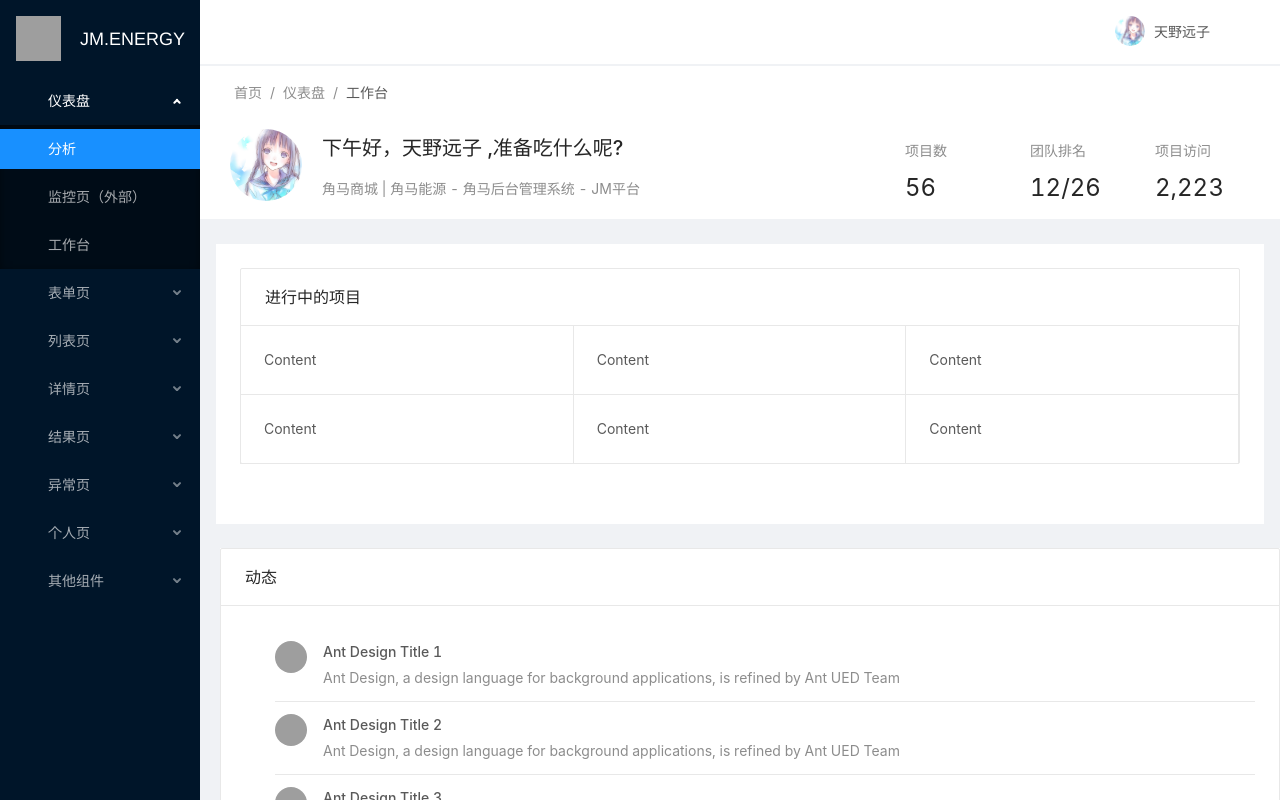
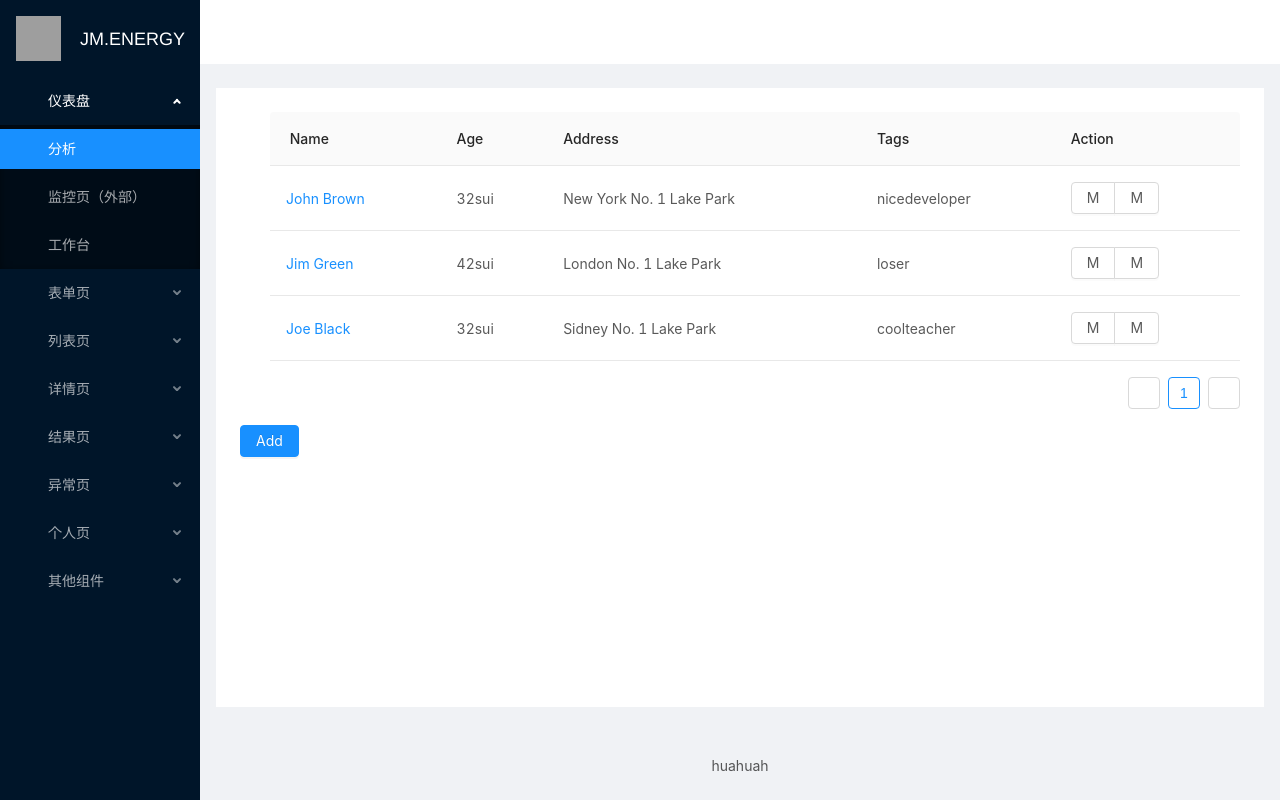
Before and after one commit to hua2/start-project, a Vue app: page /table in a window 1280 px wide. Built offline with nearby package versions, Linux system fonts and the light colour scheme; grey boxes are pictures that could not be loaded.

Commit message:
增删改查

```diff
--- a/package.json
+++ b/package.json
@@ -10,7 +10,8 @@
   "dependencies": {
     "ant-design-vue": "^1.3.8",
     "core-js": "^2.6.5",
-    "vue": "^2.6.10"
+    "vue": "^2.6.10",
+    "vue-router": "^3.0.3"
   },
   "devDependencies": {
     "@vue/cli-plugin-babel": "^3.7.0",
--- a/src/App.vue
+++ b/src/App.vue
@@ -1,19 +1,13 @@
 <template>
   <div id="app">
-    <HelloWorld></HelloWorld>
+    <!--<div id="nav">-->
+      <!--<router-link to="/">Home</router-link> |-->
+      <!--<router-link to="/about">About</router-link>-->
+    <!--</div>-->
+    <!--<router-view/>-->
+      <BasicLayout></BasicLayout>
   </div>
 </template>
-
-<script>
-import HelloWorld from './components/HelloWorld.vue'
-
-export default {
-  name: 'app',
-  components: {
-    HelloWorld
-  }
-}
-</script>
 
 <style>
   * {
@@ -33,3 +27,9 @@ export default {
   }
 
 </style>
+<script>
+    import BasicLayout from "./components/BasicLayout";
+    export default {
+        components: {BasicLayout}
+    }
+</script>
--- a/src/components/HelloWorld.vue
+++ b/src/components/BasicLayout.vue
@@ -5,7 +5,6 @@
                 collapsible
                 v-model="collapsed"
         >
-            <!--<div class="logo"/>-->
             <div class="logo">
                 <h1>JM.ENERGY</h1>
             </div>
@@ -18,9 +17,15 @@
             >
                 <a-sub-menu key="sub1">
                     <span slot="title"><a-icon type="pie-chart"/><span>仪表盘</span></span>
-                    <a-menu-item key="1">分析</a-menu-item>
-                    <a-menu-item key="2">监控页（外部）</a-menu-item>
-                    <a-menu-item key="3">工作台</a-menu-item>
+                    <a-menu-item key="1">
+                        <router-link to="/">分析</router-link>
+                    </a-menu-item>
+                    <a-menu-item key="2">
+                        <router-link to="/about">监控页（外部）</router-link>
+                    </a-menu-item>
+                    <a-menu-item key="3">
+                        <router-link to="/table"> 工作台</router-link>
+                    </a-menu-item>
                 </a-sub-menu>
                 <a-sub-menu key="sub2">
                     <span slot="title"><a-icon type="form"/><span>表单页</span></span>
@@ -69,93 +74,22 @@
                         :type="collapsed ? 'menu-unfold' : 'menu-fold'"
                         @click="()=> collapsed = !collapsed"
                 />
-                <div class="content-box">
-                    <a href="http://javayuan.cn/" target="_blank">
-                        <a-icon type="question-circle-o"></a-icon>
-                    </a>
-                    <a-icon type="bell"></a-icon>
-                    <img src="../assets/avatar2.jpg" alt="">
-                    <span>天野远子</span>
-                </div>
-                <div class="avatar">
-                    <a-breadcrumb style="padding: 16px 10px">
-                        <a-breadcrumb-item>首页</a-breadcrumb-item>
-                        <a-breadcrumb-item>仪表盘</a-breadcrumb-item>
-                        <a-breadcrumb-item>工作台</a-breadcrumb-item>
-                    </a-breadcrumb>
-                </div>
-                <div class="row">
-                    <div class="avatar-left">
-                        <span><img src="../assets/avatar2.jpg" alt=""/></span>
-                    </div>
-                    <div class="headerContent">
-                        <div class="title">
-                            下午好，天野远子 <span>,准备吃什么呢?</span>
-                        </div>
-                        <div>角马商城 | 角马能源 - 角马后台管理系统 - JM平台</div>
-                    </div>
-                    <div class="extra">
-                        <div class="ant-col-8">
-                            <div class="header-info">
-                                <span class="top">项目数</span>
-                                <p class="bottom">56</p>
-                            </div>
-                        </div>
-                        <div class="ant-col-8">
-                            <div class="header-info">
-                                <span>团队排名</span>
-                                <p>12/26</p>
-                            </div>
-                        </div>
-                        <div class="ant-col-8">
-                            <div class="header-info">
-                                <span>项目访问</span>
-                                <p>2,223</p>
-                            </div>
-                        </div>
-                    </div>
-                </div>
             </a-layout-header>
-            <a-layout-content
-                    :style="{ margin: '24px 16px', padding: '24px', background: '#fff', minHeight: '280px',marginTop: '180px' }">
-                <a-card title="进行中的项目">
-                    <a-card-grid style="width:33.3%;textAlign:'center'">Content</a-card-grid>
-                    <a-card-grid style="width:33.3%;textAlign:'center'">Content</a-card-grid>
-                    <a-card-grid style="width:33.3%;textAlign:'center'">Content</a-card-grid>
-                    <a-card-grid style="width:33.3%;textAlign:'center'">Content</a-card-grid>
-                    <a-card-grid style="width:33.3%;textAlign:'center'">Content</a-card-grid>
-                    <a-card-grid style="width:33.3%;textAlign:'center'">Content</a-card-grid>
-                </a-card>
+            <a-layout-content :style="{ margin: '24px 16px', padding: '24px', background: '#fff', minHeight: '280px' }">
+                <router-view/>
             </a-layout-content>
-            <a-layout-content>
-                <a-card :loading="loading" title="动态" >
-                    <a-list
-                            itemLayout="horizontal"
-                            :dataSource="data">
-                        <a-list-item slot="renderItem" slot-scope="item, index">
-                            <a-list-item-meta
-                                    description="Ant Design, a design language for background applications, is refined by Ant UED Team">
-                                <a slot="title" href="https://vue.ant.design/">{{item.title}}</a>
-                                <a-avatar slot="avatar"
-                                          src="https://zos.alipayobjects.com/rmsportal/ODTLcjxAfvqbxHnVXCYX.png"/>
-                            </a-list-item-meta>
-                        </a-list-item>
-                    </a-list>
-                </a-card>
-            </a-layout-content>
+            <a-layout-footer style="text-align: center">
+                huahuah
+            </a-layout-footer>
 
-            <a-layout-footer style="text-align: center">
-                JM Design ©2019 Created by Hua Hua
-            </a-layout-footer>
 
         </a-layout>
     </a-layout>
 </template>
 <script>
-    import ALayoutSider from "ant-design-vue/es/layout/Sider";
 
     export default {
-        components: {ALayoutSider},
+        components: {},
         data() {
             return {
                 collapsed: false,
@@ -250,7 +184,6 @@
         background: #fff;
     }
 
-
     .row .avatar-left img {
         border-radius: 72px;
         display: block;
--- a/src/main.js
+++ b/src/main.js
@@ -2,10 +2,12 @@ import Vue from 'vue'
 import Antd from 'ant-design-vue'
 import App from './App'
 import 'ant-design-vue/dist/antd.css'
+import router from './router'
 Vue.config.productionTip = false
 
 Vue.use(Antd)
 
 new Vue({
+  router,
   render: h => h(App)
 }).$mount("#app");
--- /dev/null
+++ b/src/router.js
@@ -0,0 +1,33 @@
+import Vue from 'vue'
+import Router from 'vue-router'
+import Home from './views/Home.vue'
+
+Vue.use(Router)
+
+export default new Router({
+  mode: 'history',
+  base: process.env.BASE_URL,
+  routes: [
+    {
+      path: '/',
+      name: 'home',
+      component: Home
+    },
+    {
+      path: '/about',
+      name: 'about',
+      // route level code-splitting
+      // this generates a separate chunk (about.[hash].js) for this route
+      // which is lazy-loaded when the route is visited.
+      component: () => import(/* webpackChunkName: "about" */ './views/About.vue')
+    },
+      {
+          path: '/table',
+          name: 'table',
+          // route level code-splitting
+          // this generates a separate chunk (about.[hash].js) for this route
+          // which is lazy-loaded when the route is visited.
+          component: () => import(/* webpackChunkName: "table" */ './views/Table.vue')
+      }
+  ]
+})
--- /dev/null
+++ b/src/views/About.vue
@@ -0,0 +1,5 @@
+<template>
+  <div class="about">
+    <h1>This is an about page</h1>
+  </div>
+</template>
--- /dev/null
+++ b/src/views/Home.vue
@@ -0,0 +1,15 @@
+<template>
+  <div class="home">
+    <img alt="Vue logo" src="../assets/logo.png">
+  </div>
+</template>
+
+<script>
+// @ is an alias to /src
+
+export default {
+  name: 'home',
+  components: {
+  }
+}
+</script>
--- /dev/null
+++ b/src/views/Table.vue
@@ -0,0 +1,104 @@
+<template>
+    <div>
+        <a-table :columns="columns" :dataSource="data">
+            <a slot="name" slot-scope="text" href="javascript:;">{{text}}</a>
+            <span slot="age" slot-scope="text" href="javascript:;">{{text}}sui</span>
+            <div slot="action" slot-scope="text" href="javascript:;">
+                <a-button-group>
+                    <a-button @click="deleteClick(text.key)">M</a-button>
+                    <a-button @click="updateClick(text)">M</a-button>
+                </a-button-group>
+            </div>
+            <span slot="customTitle"><a-icon type="smile-o"/> Name</span>
+        </a-table>
+        <div>
+            <a-button type="primary" @click="addClick">Add</a-button>
+        </div>
+
+
+    </div>
+</template>
+
+<script>
+    const columns = [{
+        dataIndex: 'name',
+        slots: {title: 'customTitle'},
+        scopedSlots: {customRender: 'name'},
+        key: '1',
+    }, {
+        title: 'Age',
+        dataIndex: 'age',
+        scopedSlots: {customRender: 'age'},
+        key: '2',
+    }, {
+        title: 'Address',
+        dataIndex: 'address',
+        key: 'address',
+    }, {
+        title: 'Tags',
+        key: '3',
+        dataIndex: 'tags',
+    }, {
+        title: 'Action',
+        key: '4',
+        scopedSlots: {customRender: 'action'},
+    }];
+
+    const data = [{
+        key: '1',
+        name: 'John Brown',
+        age: 32,
+        address: 'New York No. 1 Lake Park',
+        tags: ['nice', 'developer'],
+
+    }, {
+        key: '2',
+        name: 'Jim Green',
+        age: 42,
+        address: 'London No. 1 Lake Park',
+        tags: ['loser'],
+    }, {
+        key: '3',
+        name: 'Joe Black',
+        age: 32,
+        address: 'Sidney No. 1 Lake Park',
+        tags: ['cool', 'teacher'],
+    }];
+
+    export default {
+        data() {
+            return {
+                data,
+                columns,
+            }
+        },
+        methods: {
+            deleteClick: function (key) {
+                // console.log(key)
+                const i = this.data.findIndex(d => d.key === key);
+                this.data.splice(i, 1)
+
+
+            },
+            addClick: function () {
+                // console.log(key)
+                this.data.push({
+                    key: this.data.length + 1,
+                    name: 'Black',
+                    age: 32,
+                    address: 'Sidney No. 1 Lake Park',
+                    tags: ['cool', 'teacher'],
+                })
+            },
+            updateClick: function (a) {
+                // console.log(key)
+                a.age = a.age * 2;
+
+            }
+        }
+    }
+</script>
+
+<style scoped>
+
+</style>
```
Also changed, not shown: 1 other file (tests, documents, lock files or other folders).
